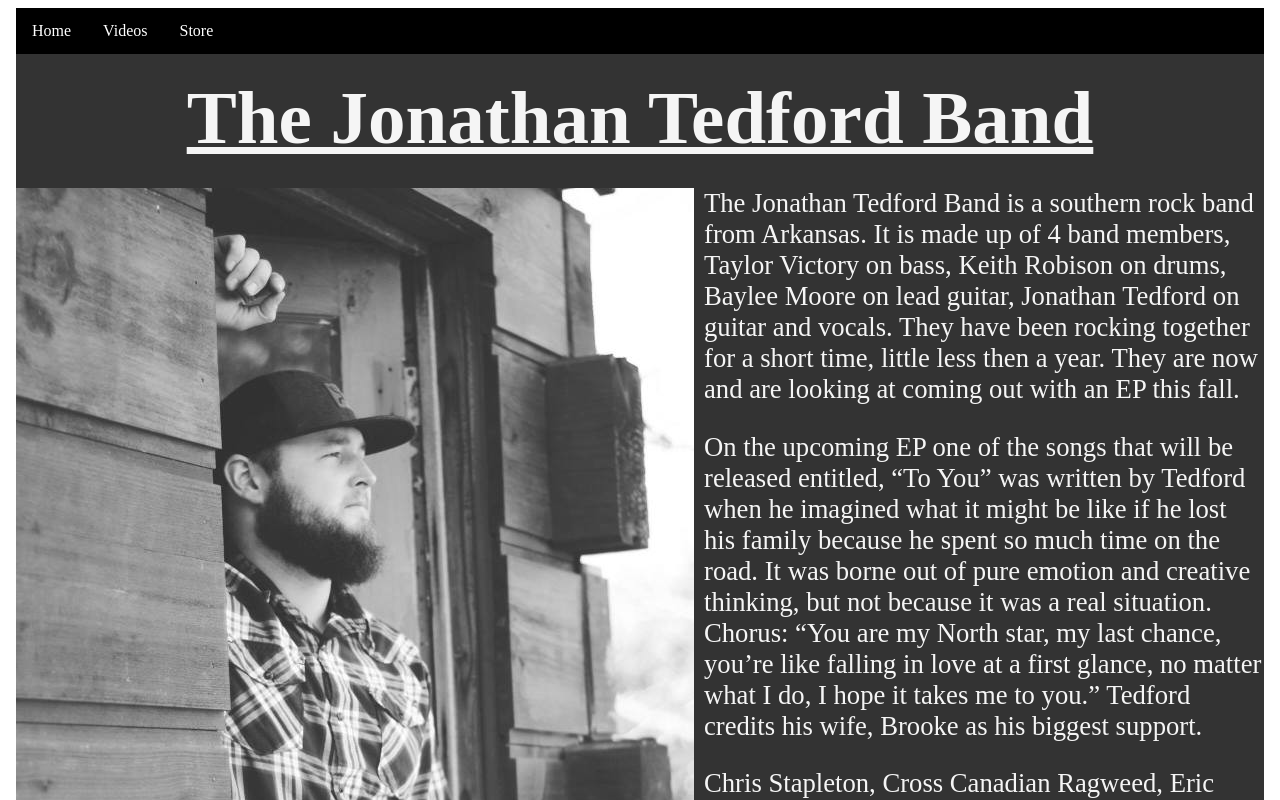
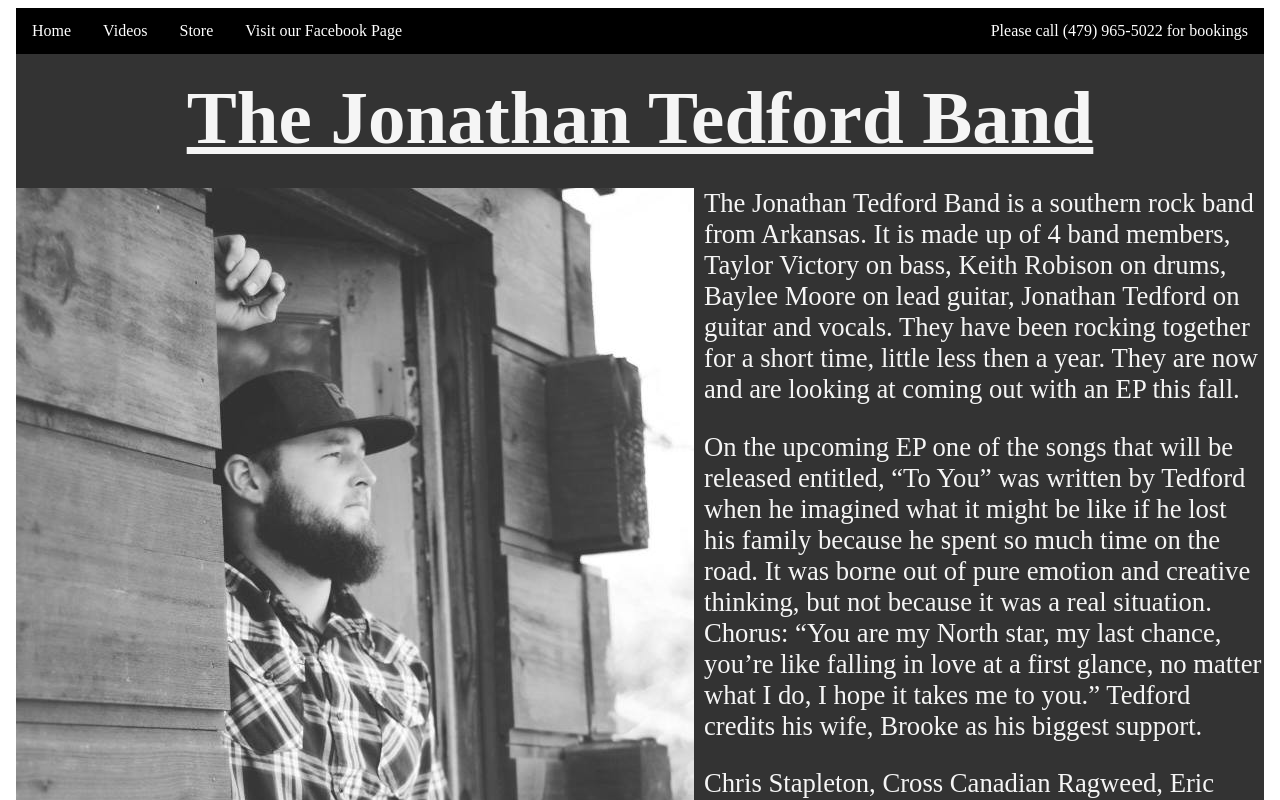
Before and after one commit to ChadBrewer/JonathanTedfordBand, an Angular app: page / in a window 1280 px wide. Shown: the top 800 px of the page. Built offline with nearby package versions, Linux system fonts and the light colour scheme.

Commit message:
added features to the nav bar

```diff
--- a/src/app/app.component.html
+++ b/src/app/app.component.html
@@ -9,6 +9,8 @@
             <li><a routerLink="/home">Home</a></li>
             <li><a routerLink="/videos">Videos</a></li>
             <li><a routerLink="/store">Store</a></li>
+            <li><a href="https://www.facebook.com/Jonathan-Tedford-Music-178930662242485/">Visit our Facebook Page</a></li>
+            <li style="float:right"><a>Please call (479) 965-5022 for bookings</a></li>
         </ul>
         <div style="text-align:center">
       <h1>
@@ -22,7 +24,9 @@
             <p class="theLegend">Chris Stapleton, Cross Canadian Ragweed, Eric Church, Cadillac Three, and Whiskey Meyers are the influences heard in Tedford’s music. There is no doubt that Tedford has come a long way from being the guy, at the campfire, with a guitar who people kept asking to hear more of his music.</p>
             <div style="float:left">
                 <h1 class="theLegend">Upcoming Events</h1>
-                <div class="Events">No Upcoming Events</div>
+                <ul class="Events">
+                    <li>No Upcoming events</li>
+                </ul>
                 </div>
             <div>
                 <img id="test" src="../assets/Jonny.jpg" style="float:right">
```
